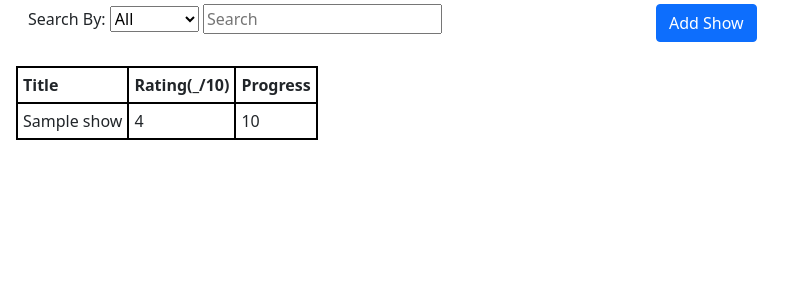
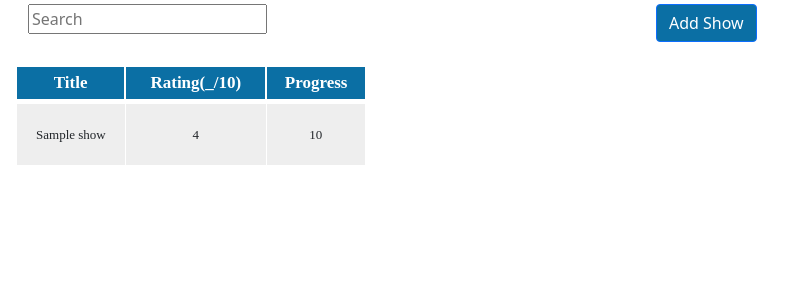
Before and after one commit to BurkeJR/WatchList, a Flask app: template templates/shows.j2 in a window 1280 px wide. Shown: the part 56-356 px from the top of the page, without its empty margins (0-804 px from the left). Run offline with Flask 2, Linux system fonts and the light colour scheme; tables that the repository leaves empty hold one stand-in row (values such as "Sample post"); the template is opened without the code that fills it: values that come from a table or form of the project are taken from there, most other values are stand-ins (such as "Sample title", 1, 10 or a date in 2020); parts of the project's set-up code (start-up, migrations or seed data) failed here and were passed over; some libraries are stand-ins or nearby versions.

Commit message:
css changes and hid non-functional search-by

```diff
--- a/static/styles/show.css
+++ b/static/styles/show.css
@@ -1,4 +1,4 @@
-table {
+/* table {
 	border-collapse: collapse;
 	padding: 2rem;
 }
@@ -9,10 +9,18 @@ td, th {
 	border-style: solid;
 	border-color: black;
 	border-width: 2px;
-}
+} */
 
 .hide {
 	display: none
+}
+
+.blue-button {
+    background-color: #0B6FA4;
+}
+
+.blue-button:hover, .blue-button:focus {
+    background-color: #1184c2;
 }
 
 
--- /dev/null
+++ b/static/styles/table.css
@@ -0,0 +1,37 @@
+table.paleBlueRows {
+    font-family: "Times New Roman", Times, serif;
+    border: 1px solid #FFFFFF;
+    background-color: #EEEEEE;
+    width: 350px;
+    height: 100px;
+    text-align: center;
+    border-collapse: collapse;
+  }
+  table.paleBlueRows td, table.paleBlueRows th {
+    border: 1px solid #FFFFFF;
+    padding: 3px 2px;
+  }
+  table.paleBlueRows tbody td {
+    font-size: 13px;
+  }
+  table.paleBlueRows tr:nth-child(even) {
+    background: #D0E4F5;
+  }
+  table.paleBlueRows thead {
+    background: #0B6FA4;
+    border-bottom: 5px solid #FFFFFF;
+  }
+  table.paleBlueRows thead th {
+    font-size: 17px;
+    font-weight: bold;
+    color: #FFFFFF;
+    text-align: center;
+    border-left: 2px solid #FFFFFF;
+  }
+  table.paleBlueRows thead th:first-child {
+    border-left: none;
+  }
+
+  table.paleBlueRows tfoot td {
+    font-size: 14px;
+  }
--- a/templates/shows.j2
+++ b/templates/shows.j2
@@ -14,6 +14,7 @@
         <script src="/static/scripts/addModalCheck.js"></script>
         <link rel="stylesheet" href="/static/styles/watchList.css">
         <link rel="stylesheet" href="/static/styles/show.css">
+        <link rel="stylesheet" href="/static/styles/table.css">
     </head>
 
     <body>
@@ -34,29 +35,33 @@
         <main class="container-fluid m-1">
             <div class="container-fluid">
                 <div class="row">
-                    <div class="col-md-6">
-                        <label for="search-by"> Search By: </label>
+                    <div class="col-sm-6">
+                        {# <label for="search-by"> Search By: </label>
                         <select name="search-by" id="search-by">
                             <option value="all"> All </option>
                             <option value="title"> Title </option>
                             <option value="rating"> Rating </option>
                             <option value="progress"> Progress </option>
-                        </select>
+                        </select> #}
                         <input name="search-bar" id="search-bar" type="text" placeholder="Search">
                     </div>
-                    <div class="col-md-6">
-                        <button id="btnStart" type="button" class="btn btn-primary" data-toggle="modal"
+                    <div class="col-sm-6">
+                        <button id="btnStart" type="button" class="btn btn-primary blue-button" data-toggle="modal"
                             data-target="#showFormModal"> Add Show </button>
                     </div>
                 </div>
             </div>
             <br>
-            <table>
+            <div>
+                <table class="paleBlueRows">
+                    <thead>
                         <tr>
                             <th> Title </th>
                             <th> Rating(_/10) </th>
                             <th> Progress </th>
                         </tr>
+                    </thead>
+                    <tbody>
                         {% for show in shows %}
                         <tr>
                             <td> {{show.title}} </td>
@@ -64,7 +69,9 @@
                             <td> {{show.progress}} </td>
                         </tr>
                         {% endfor %}
+                    </tbody>
                 </table>
+            </div>
 
             <!-- Modal for adding show -->
             <div class="modal fade" id="showFormModal" tabindex="-1" role="dialog" aria-labelledby="showFormModalLabel" aria-hidden="true">
@@ -91,14 +98,14 @@
                                     <div class="form-label"> {{ showForm.episode.label }} {{ showForm.episode(id="showEpisode") }} </div>
                                 </div>
 
-                                <div id="customProgress" class="hide"> {{ showForm.custom.label }} {{ showForm.custom() }} </div>
+                                <div id="customProgress" class="form-label hide"> {{ showForm.custom.label }} {{ showForm.custom() }} </div>
 
 
                             </div>
 
                             <div class="modal-footer">
                                 <button type="button" class="btn btn-secondary" data-dismiss="modal">Close</button>
-                                <button type="submit" class="btn btn-primary">Submit</button>
+                                <button type="submit" class="btn btn-primary blue-button">Submit</button>
                             </div>
                         </form>
                     </div>
```
Also changed, not shown: watchList.sqlite3, 1 other file. Lines whose indentation alone changed are shown as unchanged.
